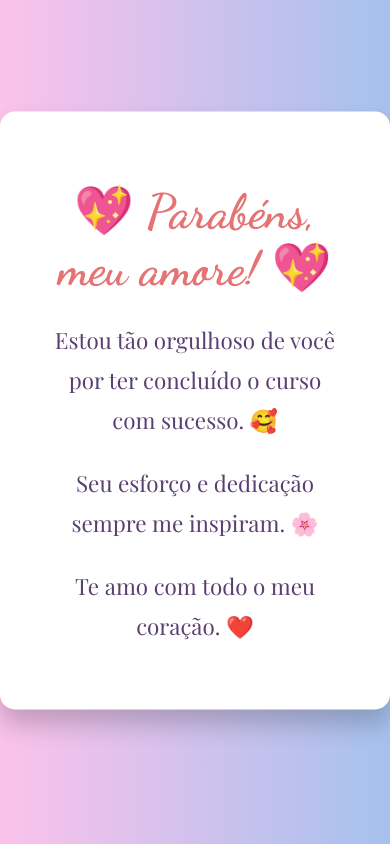
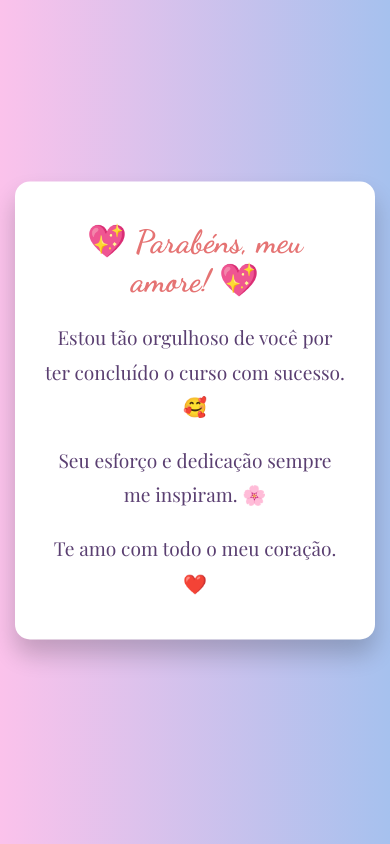
Before and after one commit to TPVS8/parabens, a plain HTML site: page index.html in a window 390 px wide. Drawn offline with nearby package versions, Linux system fonts and the light colour scheme.

Commit message:
Update index.html

```diff
--- a/index.html
+++ b/index.html
@@ -25,7 +25,8 @@
             border-radius: 15px;
             box-shadow: 0 15px 25px rgba(0, 0, 0, 0.2);
             animation: float 3s infinite ease-in-out;
-            max-width: 500px;
+            max-width: 500px; /* Tamanho máximo em telas maiores */
+            width: 90%; /* Garante um ajuste responsivo */
         }
 
         .card h1 {
@@ -48,6 +49,22 @@
                 transform: translateY(-15px); /* Efeito flutuante */
             }
         }
+
+        /* Ajustes para dispositivos móveis */
+        @media (max-width: 600px) {
+            .card {
+                padding: 20px 30px; /* Reduz o padding */
+                max-width: 300px; /* Limita o tamanho máximo */
+            }
+
+            .card h1 {
+                font-size: 2rem; /* Ajusta o tamanho do título */
+            }
+
+            .card p {
+                font-size: 1.2rem; /* Ajusta o tamanho do texto */
+            }
+        }
     </style>
 </head>
 <body>
```
